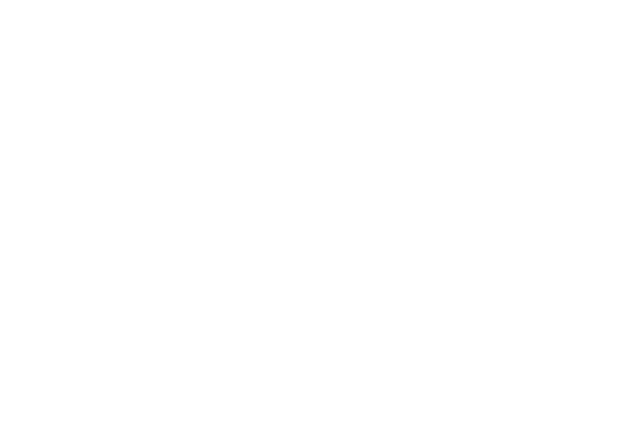
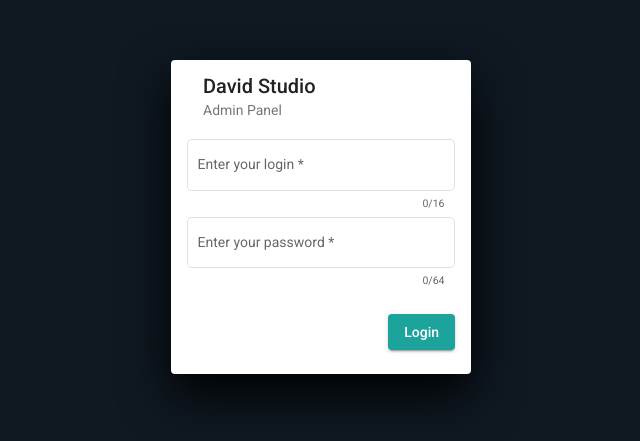
Before and after one commit to davidkhachatryan123/David-Studio-Client-Admin, an Angular app: page /login in a window 1280 px wide. Before the commit this address led to /. Shown: the part 183-624 px from the top of the page, without its empty margins (319-959 px from the left). Built offline with nearby package versions, Linux system fonts and the light colour scheme.

Commit message:
22:11 29-Nov-22

```diff
--- a/angular.json
+++ b/angular.json
@@ -15,7 +15,10 @@
             "polyfills": "src/polyfills.ts",
             "tsConfig": "tsconfig.json",
             "assets": ["src/assets"],
-            "styles": [],
+            "styles": [
+              "src/custom-theme.scss",
+              "src/styles.css"
+            ],
             "scripts": [],
             "aot": true
           },
--- a/package.json
+++ b/package.json
@@ -11,10 +11,12 @@
   },
   "dependencies": {
     "@angular/animations": "~14.0.0",
+    "@angular/cdk": "~14.0.0",
     "@angular/common": "~14.0.0",
     "@angular/compiler": "~14.0.0",
     "@angular/core": "~14.0.0",
     "@angular/forms": "~14.0.0",
+    "@angular/material": "~14.0.0",
     "@angular/platform-browser": "~14.0.0",
     "@angular/platform-browser-dynamic": "~14.0.0",
     "@angular/router": "~14.0.0",
--- a/src/app/app.component.ts
+++ b/src/app/app.component.ts
@@ -4,7 +4,6 @@
   selector: 'app-root',
   templateUrl: 'app.component.html'
 })
-
 export class AppComponent {
 
 }
--- a/src/app/app.module.ts
+++ b/src/app/app.module.ts
@@ -1,13 +1,15 @@
 import { NgModule } from '@angular/core';
 import { BrowserModule } from '@angular/platform-browser';
 import { RouterModule } from '@angular/router';
+import { BrowserAnimationsModule } from '@angular/platform-browser/animations';
 
 import { AppComponent } from './app.component';
 
 import { WebSiteModule } from './website/website.module';
 
 @NgModule({
-  imports: [ BrowserModule, RouterModule.forRoot([]), WebSiteModule ],
+  imports: [ BrowserModule, RouterModule.forRoot([]), BrowserAnimationsModule,
+             WebSiteModule ],
   declarations: [ AppComponent ],
   bootstrap: [ AppComponent ],
 })
--- /dev/null
+++ b/src/app/website/routing/login/components/login.component.css
@@ -0,0 +1,29 @@
+.container {
+  width: 100%;
+  height: 100%;
+
+  display: flex;
+  justify-content: center;
+  align-items: center;
+
+  background-color: var(--color-background);
+}
+
+mat-card {
+  width: 300px;
+}
+
+mat-form-field {
+  width: 100%;
+}
+
+.login {
+  box-shadow: 0 20px 50px 0 #000;
+}
+
+.actions {
+  display: flex;
+  justify-content: flex-end;
+  align-items: flex-end;
+  margin: 0;
+}
--- /dev/null
+++ b/src/app/website/routing/login/components/login.component.html
@@ -0,0 +1,37 @@
+<div class="container">
+  <mat-card class="login">
+    <mat-card-header>
+      <mat-card-title>David Studio</mat-card-title>
+      <mat-card-subtitle>Admin Panel</mat-card-subtitle>
+    </mat-card-header>
+
+    <form [formGroup]="loginForm" novalidate (ngSubmit)="submit()">
+      <mat-card-content>
+        <mat-form-field appearance="outline">
+
+          <mat-label>Enter your login</mat-label>
+          <input #login type="text" matInput placeholder="Login" formControlName="login">
+
+          <mat-hint align="end">{{login.value.length}}/16</mat-hint>
+          <mat-error>Login is invalid</mat-error>
+
+        </mat-form-field>
+        <br>
+        <mat-form-field appearance="outline">
+
+          <mat-label>Enter your password</mat-label>
+          <input #password type="text" matInput placeholder="Password" formControlName="password">
+
+          <mat-hint align="end">{{password.value.length}}/64</mat-hint>
+          <mat-error>Password is invalid</mat-error>
+
+        </mat-form-field>
+      </mat-card-content>
+
+      <mat-card-actions class="actions">
+        <button type="submit" mat-raised-button color="primary">Login</button>
+      </mat-card-actions>
+    </form>
+
+  </mat-card>
+</div>
--- /dev/null
+++ b/src/app/website/routing/login/components/login.component.ts
@@ -0,0 +1,29 @@
+import { Component } from '@angular/core';
+import { FormGroup, FormControl, Validators } from '@angular/forms';
+
+@Component({
+  selector: 'app-login',
+  templateUrl: 'login.component.html',
+  styleUrls: [ 'login.component.css' ]
+})
+
+export class LoginComponent {
+  loginForm: FormGroup;
+
+  constructor(){
+    this.loginForm = new FormGroup({
+        "login": new FormControl('', [
+          Validators.required, Validators.minLength(5), Validators.maxLength(16),
+          Validators.pattern('(?![_.])(?!.*[_.]{2})[a-zA-Z0-9._]+(?<![_.])$')
+        ]),
+        "password": new FormControl('', [
+          Validators.required, Validators.minLength(8), Validators.maxLength(64),
+          Validators.pattern('^(?=.*[a-z])(?=.*[A-Z])(?=.*[0-9])(?=.*[@$!%*?&])[A-Za-z0-9@$!%*?&]+$')
+        ])
+    });
+  }
+
+  submit(){
+    console.log(this.loginForm);
+  }
+}
--- /dev/null
+++ b/src/app/website/routing/login/login.module.ts
@@ -0,0 +1,26 @@
+import { NgModule } from '@angular/core';
+import { RouterModule } from '@angular/router';
+import { FormsModule } from '@angular/forms';
+import { ReactiveFormsModule } from '@angular/forms';
+
+import { MatCardModule } from '@angular/material/card';
+import { MatButtonModule } from '@angular/material/button';
+import { MatFormFieldModule } from '@angular/material/form-field';
+import { MatInputModule } from '@angular/material/input';
+import { MatIconModule } from '@angular/material/icon';
+
+import { LoginComponent } from './components/login.component';
+
+@NgModule({
+  imports: [ RouterModule.forChild([
+    {
+      path: '',
+      pathMatch: 'full',
+      component: LoginComponent
+    }
+  ]),
+  FormsModule, ReactiveFormsModule,
+  MatCardModule, MatButtonModule, MatFormFieldModule, MatInputModule, MatIconModule ],
+  declarations: [ LoginComponent ],
+})
+export class LoginModule { }
--- a/src/app/website/website.module.ts
+++ b/src/app/website/website.module.ts
@@ -1,7 +1,18 @@
 import { NgModule } from '@angular/core';
+import { RouterModule } from '@angular/router';
 
 @NgModule({
-  imports: [],
+  imports: [ RouterModule.forChild([
+    {
+      path: '',
+      pathMatch: 'full',
+      redirectTo: 'login'
+    },
+    {
+      path: 'login',
+      loadChildren: () => import('./routing/login/login.module').then(module => module.LoginModule)
+    }
+  ]) ],
   declarations: [],
   providers: [],
 })
--- /dev/null
+++ b/src/custom-theme.scss
@@ -0,0 +1,85 @@
+@use '@angular/material' as mat;
+
+@include mat.core();
+
+$custom-palette-primary: (
+    50 : #e4f4f3,
+    100 : #bbe3e1,
+    200 : #8dd1ce,
+    300 : #5fbfba,
+    400 : #3db1ab,
+    500 : #1ba39c,
+    600 : #189b94,
+    700 : #14918a,
+    800 : #108880,
+    900 : #08776e,
+    A100 : #a7fff7,
+    A200 : #74fff3,
+    A400 : #41ffee,
+    A700 : #27ffec,
+    contrast: (
+        50 : #000000,
+        100 : #000000,
+        200 : #000000,
+        300 : #000000,
+        400 : #000000,
+        500 : #ffffff,
+        600 : #ffffff,
+        700 : #ffffff,
+        800 : #ffffff,
+        900 : #ffffff,
+        A100 : #000000,
+        A200 : #000000,
+        A400 : #000000,
+        A700 : #000000,
+    )
+);
+
+/* For use in src/lib/core/theming/_palette.scss */
+$custom-palette-accent: (
+    50 : #e3e7ec,
+    100 : #b9c2d0,
+    200 : #8a9ab1,
+    300 : #5b7191,
+    400 : #38527a,
+    500 : #153462,
+    600 : #122f5a,
+    700 : #0f2750,
+    800 : #0c2146,
+    900 : #061534,
+    A100 : #6d91ff,
+    A200 : #3a6aff,
+    A400 : #0744ff,
+    A700 : #003aec,
+    contrast: (
+        50 : #000000,
+        100 : #000000,
+        200 : #000000,
+        300 : #ffffff,
+        400 : #ffffff,
+        500 : #ffffff,
+        600 : #ffffff,
+        700 : #ffffff,
+        800 : #ffffff,
+        900 : #ffffff,
+        A100 : #000000,
+        A200 : #ffffff,
+        A400 : #ffffff,
+        A700 : #ffffff,
+    )
+);
+
+$material-primary: mat.define-palette($custom-palette-primary);
+$material-accent:  mat.define-palette($custom-palette-accent, A200, A100, A400);
+
+$material-warn:    mat.define-palette(mat.$red-palette);
+
+$material-theme: mat.define-light-theme((
+  color: (
+    primary: $material-primary,
+    accent: $material-accent,
+    warn: $material-warn,
+  )
+));
+
+@include mat.all-component-themes($material-theme);
--- a/src/index.html
+++ b/src/index.html
@@ -7,8 +7,11 @@
   <meta name="viewport" content="width=device-width, initial-scale=1.0">
 
   <link rel="icon" type="image/x-icon" href="assets/favicon.ico">
+  <link rel="preconnect" href="https://fonts.gstatic.com">
+  <link href="https://fonts.googleapis.com/css2?family=Roboto:wght@300;400;500&display=swap" rel="stylesheet">
+  <link href="https://fonts.googleapis.com/icon?family=Material+Icons" rel="stylesheet">
 </head>
-<body id="page-top" data-spy="scroll" data-target=".navbar-fixed-top">
+<body id="page-top" data-spy="scroll" data-target=".navbar-fixed-top" class="mat-typography">
   <app-root></app-root>
 </body>
 </html>
--- /dev/null
+++ b/src/styles.css
@@ -0,0 +1,19 @@
+:root {
+  --color-background: #0f1922;
+}
+
+* {
+  margin: 0;
+  padding: 0;
+  box-sizing: border-box;
+}
+
+html, body {
+  height: 100%;
+  width: 100%;
+}
+
+body {
+  margin: 0;
+  font-family: Roboto, "Helvetica Neue", sans-serif;
+}
```
Also changed, not shown: 1 other file (tests, documents, lock files or other folders).
